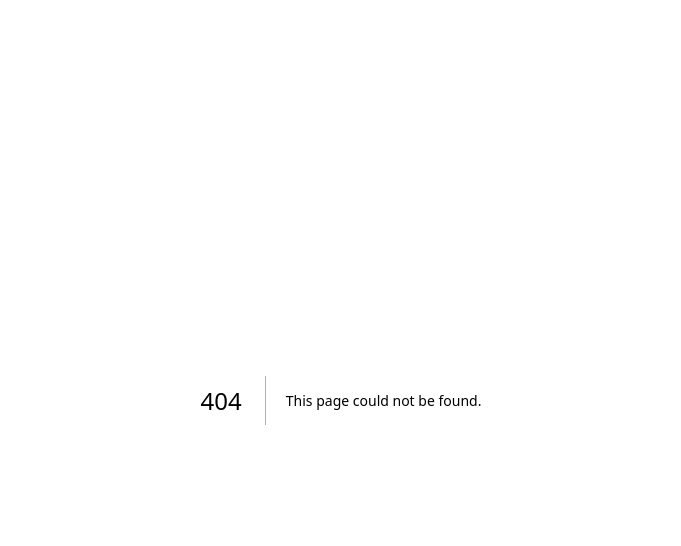
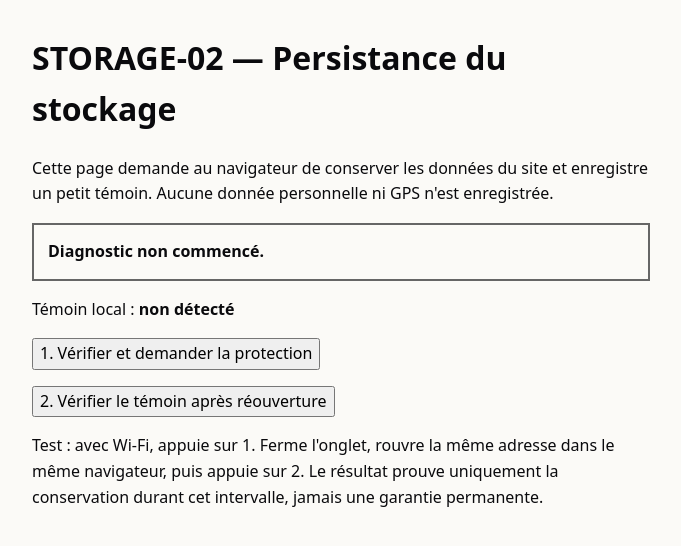
Before and after one commit to naturlabs1996-creator/velvet-passport-now, a Next.js app: page /test-storage/persistence in a window 1280 px wide. Before the commit this address had no page. Shown: the top 546 px of the page, without its empty margins (299-980 px from the left). Built offline with nearby package versions, Linux system fonts and the light colour scheme.

Commit message:
STORAGE-02: safe persistent-storage request and reopen marker test

```diff
--- /dev/null
+++ b/app/test-storage/persistence/page.tsx
@@ -0,0 +1,43 @@
+"use client";
+import {useEffect,useState} from "react";
+const CACHE="vp-storage-02-marker-v1",KEY="/test-storage/persistence-marker";
+export default function PersistenceLab(){
+ const [status,setStatus]=useState("Diagnostic non commencé.");
+ const [details,setDetails]=useState("");
+ const [busy,setBusy]=useState(false);
+ const [exists,setExists]=useState(false);
+ useEffect(()=>{void (async()=>{try{const c=await caches.open(CACHE);const r=await c.match(KEY);setExists(!!r);if(r)setStatus("Témoin conservé depuis la visite précédente.");}catch{setStatus("Cache Storage indisponible.");}})();},[]);
+ async function check(){
+  if(busy)return;setBusy(true);setStatus("Vérification en cours…");
+  try{
+   if(!navigator.storage?.estimate)throw Error("API Storage indisponible");
+   const before=await navigator.storage.persisted?.();
+   let requested:"accordé"|"refusé"|"indisponible"="indisponible";
+   if(navigator.storage.persist){requested=await navigator.storage.persist()?"accordé":"refusé";}
+   const after=await navigator.storage.persisted?.();
+   const estimate=await navigator.storage.estimate();
+   const cache=await caches.open(CACHE);
+   const marker=JSON.stringify({createdAt:new Date().toISOString(),version:1});
+   await cache.put(KEY,new Response(marker,{headers:{"Content-Type":"application/json"}}));
+   const response=await cache.match(KEY);
+   if(!response||await response.text()!==marker)throw Error("Lecture du témoin impossible");
+   setExists(true);
+   setDetails("Protection avant : "+String(before)+" ; demande : "+requested+" ; protection après : "+String(after)+" ; usage estimé : "+Math.round((estimate.usage||0)/1024)+" Ko ; quota estimé : "+Math.round((estimate.quota||0)/1048576)+" Mo.");
+   setStatus(after?"PROTECTION ACCORDÉE — témoin écrit et relu.":"PROTECTION NON ACCORDÉE — témoin écrit et relu, mais le navigateur peut supprimer les caches.");
+  }catch(e){setStatus("ÉCHEC DIAGNOSTIC : "+(e instanceof Error?e.message:String(e)));}
+  finally{setBusy(false);}
+ }
+ async function recheck(){
+  try{const c=await caches.open(CACHE);const r=await c.match(KEY);setExists(!!r);setStatus(r?"TÉMOIN RETROUVÉ — conservation confirmée après cette réouverture.":"TÉMOIN ABSENT — données effacées ou autre origine/navigateur.");}catch(e){setStatus("Vérification impossible : "+String(e));}
+ }
+ return <main style={{maxWidth:650,margin:"2rem auto",padding:"0 1rem",fontFamily:"system-ui",lineHeight:1.6}}>
+ <h1>STORAGE-02 — Persistance du stockage</h1>
+ <p>Cette page demande au navigateur de conserver les données du site et enregistre un petit témoin. Aucune donnée personnelle ni GPS n'est enregistrée.</p>
+ <p role="status" style={{padding:14,border:"2px solid #666",fontWeight:700}}>{status}</p>
+ <p>{details}</p>
+ <p>Témoin local : <strong>{exists?"présent":"non détecté"}</strong></p>
+ <button disabled={busy} onClick={()=>void check()}>1. Vérifier et demander la protection</button>
+ <p><button disabled={busy} onClick={()=>void recheck()}>2. Vérifier le témoin après réouverture</button></p>
+ <p>Test : avec Wi-Fi, appuie sur 1. Ferme l'onglet, rouvre la même adresse dans le même navigateur, puis appuie sur 2. Le résultat prouve uniquement la conservation durant cet intervalle, jamais une garantie permanente.</p>
+ </main>;
+}
```
